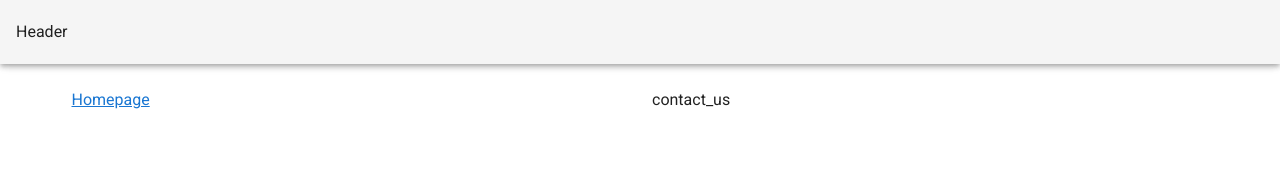
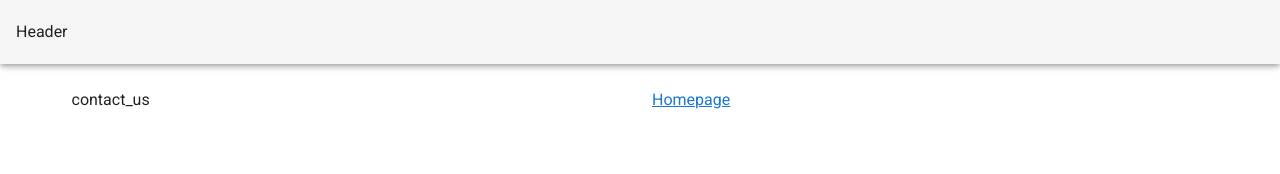
Before and after one commit to armanfkt/nuxt-project, a Nuxt app: page /contact_us in a window 1280 px wide. Shown: the top 174 px of the page. Built offline with nearby package versions, Linux system fonts and the light colour scheme.

Commit message:
debug about_us and contact_us

```diff
--- a/components/aboute_us/aboute_us.vue
+++ b/components/aboute_us/aboute_us.vue
@@ -1,6 +1,9 @@
 <template>
 <v-container>
     <v-row>
+        <v-col>
+            about us
+        </v-col>
         <v-col>
             <nuxt-link to="/">back to home</nuxt-link>
         </v-col>
--- a/components/contact_us/contact_us.vue
+++ b/components/contact_us/contact_us.vue
@@ -2,16 +2,18 @@
     <v-container>
         <v-row>
             <v-col>
+                contact_us
+            </v-col>
+            <v-col>
              <nuxt-link to="/">Homepage</nuxt-link>
-            </v-col>
-
-            <v-col>
-                contact_us
             </v-col>
 
         </v-row>
     </v-container>
 </template>
+
+
+
 <script>
 export default{
     name:"contact_us"
```
Also changed, not shown: pages/contact_us/index.vue (+2 -6 lines).
